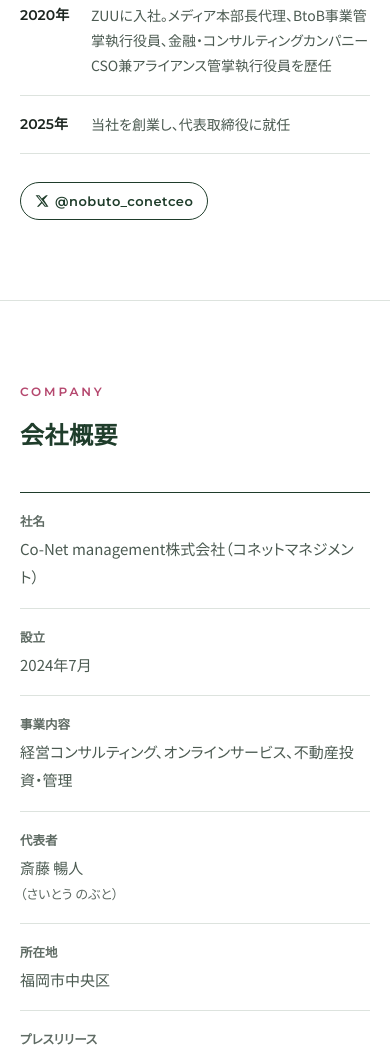
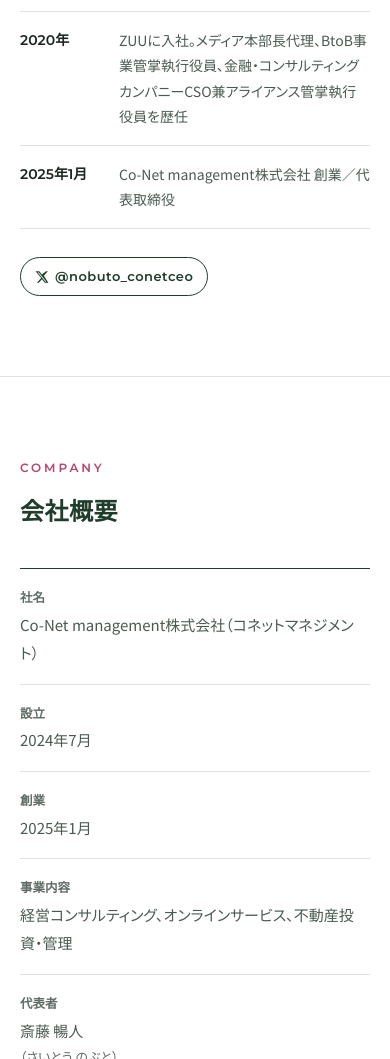
Before and after one commit to nobutosaito-pixel/co-netm.com, a plain HTML site: page index.html in a window 390 px wide. Shown: the part 7610-8669 px from the top of the page. Drawn offline with Linux system fonts and the light colour scheme.

Commit message:
代表写真を差し替え、設立2024年7月と創業2025年1月を反映

```diff
--- a/assets/css/style.css
+++ b/assets/css/style.css
@@ -234,3 +234,9 @@ h1,h2,h3,.pf-name,.step-t,.partner-t,.eng-t{color:var(--heading)}
 .co-table a.ext{color:var(--dark);text-underline-offset:3px}
 .co-table a.ext::after{content:"↗";font-size:.85em;margin-left:.3em;text-decoration:none;display:inline-block}
 @media (max-width:640px){.ft-sns{margin-left:0;width:100%}}
+
+/* 年表の年が「2025年1月」まで収まるよう、年の列を少し広げる */
+.history li{grid-template-columns:7.5em 1fr}
+@media (max-width:640px){
+  .history li{grid-template-columns:6.5em 1fr}
+}
--- a/index.html
+++ b/index.html
@@ -89,7 +89,6 @@
   ]
 }
 </script>
-<!-- TODO(未確定): 設立「2024年7月」と年表「2025年 当社を創業」の表記は現行どおり暫定。確認後に直す -->
 </head>
 <body class="design-a1">
 <header class="site-header">
@@ -168,12 +167,12 @@
   <div class="wrap">
     <p class="eyebrow"><span class="en">PROFILE</span></p><h2 class="sec-h">代表プロフィール</h2>
     <div class="profile-grid">
-      <figure class="photo"><!-- TODO(未確定): 現行サイトの代表写真（800×557）を4:5に切り抜いて暫定使用。高解像度の写真受領後に差替 --><img src="assets/img/saito-nobuto.jpg" width="446" height="557" alt="斎藤暢人の写真" loading="lazy"></figure>
+      <figure class="photo"><img src="assets/img/saito-nobuto.jpg" srcset="assets/img/saito-nobuto.jpg 1x, assets/img/saito-nobuto-2x.jpg 2x" width="640" height="800" alt="斎藤暢人の写真" loading="lazy"></figure>
       <div class="profile-body">
         <p class="pf-title">代表取締役</p>
         <p class="pf-name">斎藤暢人<span class="pf-kana">さいとう のぶと</span></p>
         <p class="pf-intro">経営コンサルタントとして12年、九州の上場企業を中心に支えました。その後は事業会社で、新規事業の立ち上げと経営に携わりました。いまは福岡を拠点に、成長を目指す経営者と仕事をしています。</p>
-        <ol class="history"><li><p class="hist-y">1997年</p><p class="hist-t">名古屋大学に入学</p></li><li><p class="hist-y">2002年</p><p class="hist-t">タナベ経営（現タナベコンサルティング）に入社。九州の上場企業を中心にコンサルティングを担当</p></li><li><p class="hist-y">2014年</p><p class="hist-t">富士ゼロックスシステムサービス（現富士フイルムシステムサービス）。R&amp;Dディレクター、新事業開発部長として新規事業を立ち上げ</p></li><li><p class="hist-y">2020年</p><p class="hist-t">ZUUに入社。メディア本部長代理、BtoB事業管掌執行役員、金融・コンサルティングカンパニーCSO兼アライアンス管掌執行役員を歴任</p></li><li><p class="hist-y">2025年</p><p class="hist-t">当社を創業し、代表取締役に就任</p></li></ol>
+        <ol class="history"><li><p class="hist-y">1997年</p><p class="hist-t">名古屋大学に入学</p></li><li><p class="hist-y">2002年</p><p class="hist-t">タナベ経営（現タナベコンサルティング）に入社。九州の上場企業を中心にコンサルティングを担当</p></li><li><p class="hist-y">2014年</p><p class="hist-t">富士ゼロックスシステムサービス（現富士フイルムシステムサービス）。R&amp;Dディレクター、新事業開発部長として新規事業を立ち上げ</p></li><li><p class="hist-y">2020年</p><p class="hist-t">ZUUに入社。メディア本部長代理、BtoB事業管掌執行役員、金融・コンサルティングカンパニーCSO兼アライアンス管掌執行役員を歴任</p></li><li><p class="hist-y">2025年1月</p><p class="hist-t">Co-Net management株式会社 創業／代表取締役</p></li></ol>
         <ul class="sns pf-sns" aria-label="SNS"><li><a href="https://x.com/nobuto_conetceo" target="_blank" rel="noopener me" aria-label="X（新しいタブで開きます）"><svg class="ico" viewBox="0 0 24 24" width="14" height="14" aria-hidden="true" focusable="false"><path fill="currentColor" d="M18.9 2H22l-6.8 7.8L23 22h-6.2l-4.8-6.3L6.4 22H3.3l7.3-8.3L1 2h6.3l4.4 5.8L18.9 2Zm-1.1 18.1h1.7L6.3 3.8H4.5l13.3 16.3Z"/></svg><span class="handle">@nobuto_conetceo</span></a></li></ul>
       </div>
     </div>
@@ -182,7 +181,7 @@
 <section class="sec company" id="company">
   <div class="wrap narrow">
     <p class="eyebrow"><span class="en">COMPANY</span></p><h2 class="sec-h">会社概要</h2>
-    <table class="co-table"><tbody><tr><th scope="row">社名</th><td>Co-Net management株式会社（コネットマネジメント）</td></tr><tr><th scope="row">設立</th><td>2024年7月</td></tr><tr><th scope="row">事業内容</th><td>経営コンサルティング、オンラインサービス、不動産投資・管理</td></tr><tr><th scope="row">代表者</th><td>斎藤 暢人<span class="kana">（さいとう のぶと）</span></td></tr><tr><th scope="row">所在地</th><td>福岡市中央区</td></tr><tr><th scope="row">プレスリリース</th><td><a class="ext" href="https://prtimes.jp/main/html/searchrlp/company_id/155217" target="_blank" rel="noopener">PR TIMES</a></td></tr></tbody></table>
+    <table class="co-table"><tbody><tr><th scope="row">社名</th><td>Co-Net management株式会社（コネットマネジメント）</td></tr><tr><th scope="row">設立</th><td>2024年7月</td></tr><tr><th scope="row">創業</th><td>2025年1月</td></tr><tr><th scope="row">事業内容</th><td>経営コンサルティング、オンラインサービス、不動産投資・管理</td></tr><tr><th scope="row">代表者</th><td>斎藤 暢人<span class="kana">（さいとう のぶと）</span></td></tr><tr><th scope="row">所在地</th><td>福岡市中央区</td></tr><tr><th scope="row">プレスリリース</th><td><a class="ext" href="https://prtimes.jp/main/html/searchrlp/company_id/155217" target="_blank" rel="noopener">PR TIMES</a></td></tr></tbody></table>
   </div>
 </section>
 <section class="sec contact" id="contact">
```
Also changed, not shown: assets/img/saito-nobuto-2x.jpg (added), assets/img/saito-nobuto.jpg, 1 other file.
